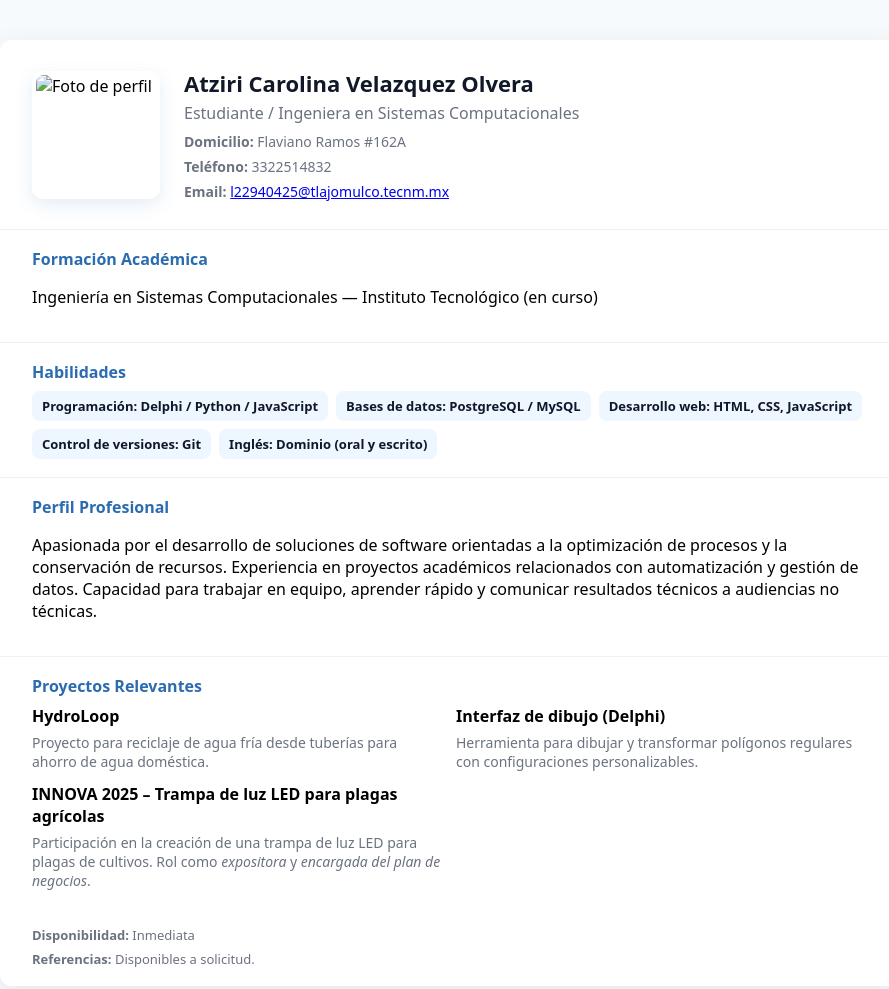
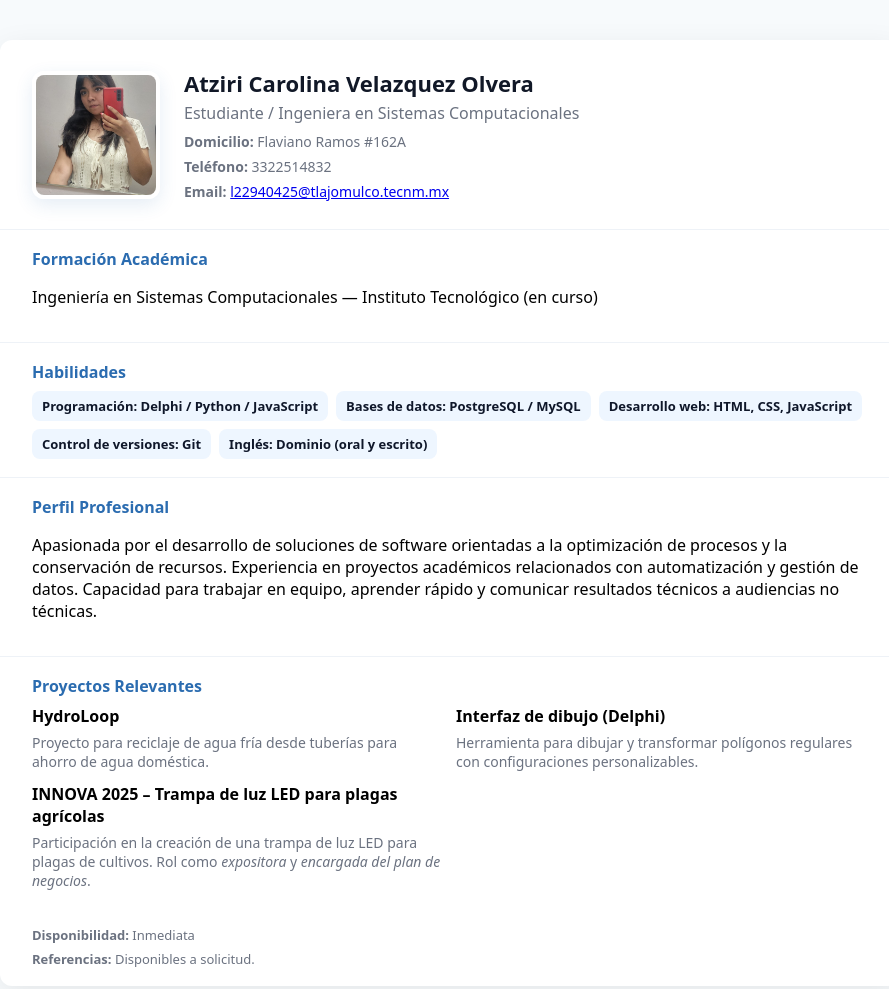
Before and after one commit to atziricarolinav-dotcom/Curriculum-de-Atziri, a plain HTML site: page index.html in a window 1280 px wide. Shown: the whole page, without its empty margins (190-1079 px from the left). Drawn offline with Linux system fonts and the light colour scheme.

Commit message:
Update index.html

```diff
--- a/index.html
+++ b/index.html
@@ -116,7 +116,7 @@
     <!-- ENCABEZADO -->
     <header>
       <div class="photo" aria-label="Foto de perfil">
-        <img src="imagenes/WhatsApp Image 2025-09-30 at 1.33.18 PM.jpeg" alt="Foto de perfil">
+        <img src="WhatsApp Image 2025-09-30 at 1.33.18 PM.jpeg" alt="Foto de perfil">
       </div>
       <div>
         <h1>Atziri Carolina Velazquez Olvera</h1>
```
